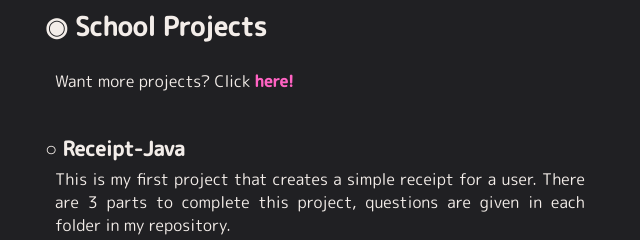
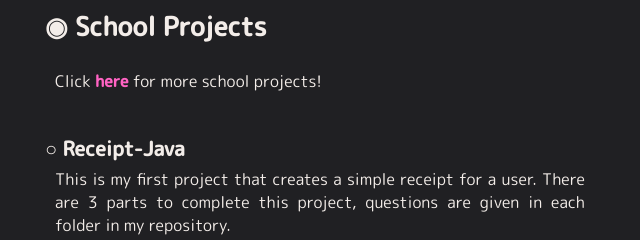
Before and after one commit to codewithjom/codewithjom-homepage, a plain HTML site: page projects.html in a window 1280 px wide. Shown: the part 421-661 px from the top of the page, 320-960 px from the left. Drawn offline with Linux system fonts and the light colour scheme.

Commit message:
Minor edit.

```diff
--- a/projects.html
+++ b/projects.html
@@ -41,13 +41,14 @@
     <hr />
     <h1 id="SP" class="linux">◉ School Projects</h1>
     <p>
-      Want more projects? Click
+      Click
       <a
         id="projects"
         href="https://github.com/codewithjom/school-projects"
         target="_blank"
-        ><b style="color: #ff63c3">here!</b></a
+        ><b style="color: #ff63c3">here</b></a
       >
+      for more school projects!
     </p>
     <h2 id="receipt" class="receipt">○ Receipt-Java</h2>
     <p>
```
